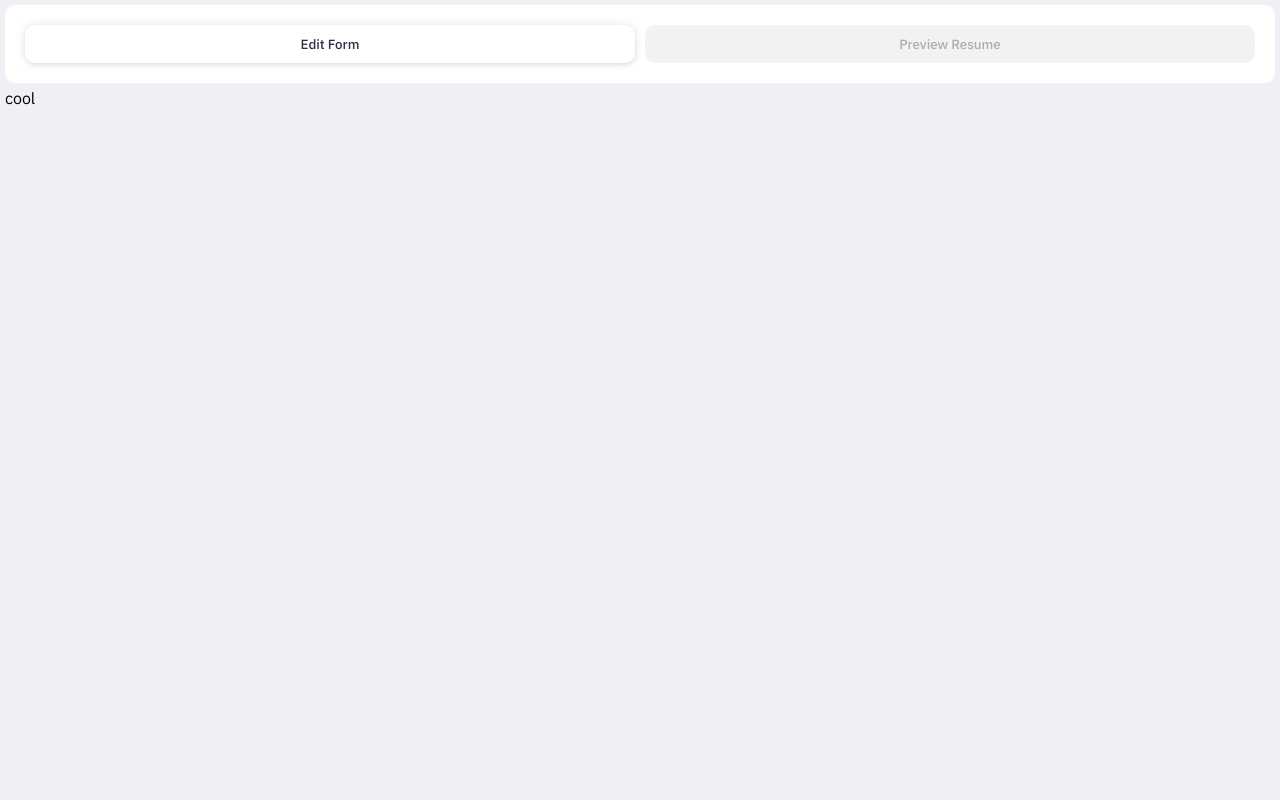
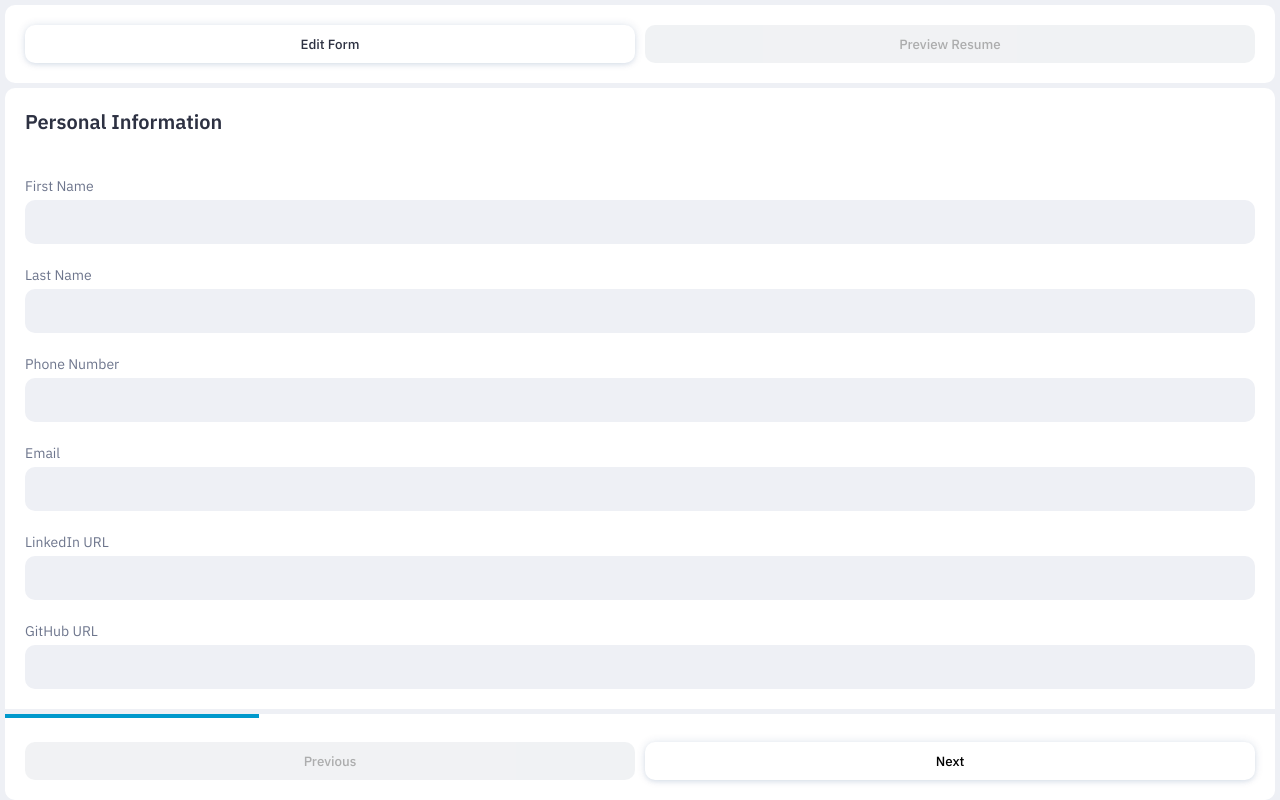
Before and after one commit to Nik-Reyes/Resume-Builder, a React (Vite) app in the folder ResumeBuilder/: page / in a window 1280 px wide. Shown: the top 800 px of the page. Built offline with nearby package versions, Linux system fonts and the light colour scheme.

Commit message:
refactor: render desktop display on media query breakpoint

```diff
--- /dev/null
+++ b/ResumeBuilder/src/Views/Desktop.jsx
@@ -0,0 +1,72 @@
+import Form from "../components/form/Form.jsx";
+import Resume from "../components/resume/Resume.jsx";
+import FormEntries from "../components/form/FormEntry.jsx";
+import Footer from "../components/footer/Footer.jsx";
+import ProgressBar from "../components/footer/ProgressBar.jsx";
+import ButtonWrapper from "../components/button/ButtonWrapper.jsx";
+import Button from "../components/button/button.jsx";
+
+function Desktop({ currentFormConfig, viewProps, sharedEntryProps }) {
+  return (
+    <>
+      <div className="form-col">
+        <Form
+          formName={currentFormConfig.formName}
+          formIsReplicable={viewProps.formIsReplicable}
+          formButtonName={currentFormConfig.formButtonName}
+          onClick={viewProps.handleAddGroup}
+        >
+          <FormEntries
+            currentFormData={viewProps.currentFormData}
+            sharedEntryProps={sharedEntryProps}
+            titleDataMap={viewProps.titleDataMap}
+            customRender={viewProps.currentFormConfig.customRender}
+            currentFormSection={viewProps.currentFormSection}
+          />
+        </Form>
+        <Footer className="progress-footer container">
+          <ProgressBar progPercent={viewProps.prog} />
+          <ButtonWrapper className="progress-button-wrapper">
+            <Button
+              className="progress-button sharp-white"
+              onClick={viewProps.decrementFormNumber}
+              disabled={viewProps.formNumber <= 0}
+            >
+              <span>Previous</span>
+            </Button>
+            <Button
+              className={
+                viewProps.isLastForm
+                  ? "progress-button disabled"
+                  : "progress-button sharp-white"
+              }
+              onClick={() => {
+                if (viewProps.isLastForm) {
+                  manageView("resume");
+                }
+                viewProps.incrementFormNumber();
+              }}
+            >
+              <span>{viewProps.isLastForm ? "Finish" : "Next"}</span>
+            </Button>
+          </ButtonWrapper>
+        </Footer>
+      </div>
+      <div className="resume-col">
+        <Resume formData={viewProps.formData} />
+        <Footer className="resume-footer container">
+          <ButtonWrapper className="button-wrapper container">
+            <Button
+              className="download-resume-button"
+              onClick={() => window.print()}
+            >
+              Download
+            </Button>
+          </ButtonWrapper>
+        </Footer>
+      </div>
+    </>
+  );
+}
+
+export default Desktop;
--- a/ResumeBuilder/src/Views/Mobile.jsx
+++ b/ResumeBuilder/src/Views/Mobile.jsx
@@ -6,65 +6,60 @@ import ProgressBar from "../components/footer/ProgressBar.jsx";
 import ButtonWrapper from "../components/button/ButtonWrapper.jsx";
 import Button from "../components/button/button.jsx";
 
-function Mobile({ view, manageView, currentFormConfig, mobileProps }) {
-  const staticSharedProps = {
-    currentFormInputFields: mobileProps.currentFormInputFields,
-    toggleAccordion: mobileProps.toggleAccordion,
-    isGroupHidden: mobileProps.isGroupHidden,
-    updateFormGroup: mobileProps.updateFormGroup,
-    handleDeleteFromActiveGroups: mobileProps.handleDeleteFromActiveGroups,
-    handleDeleteGroup: mobileProps.handleDeleteGroup,
-    formIsReplicable: mobileProps.formIsReplicable,
-    handleAddGroup: mobileProps.handleAddGroup,
-    handleOnBlur: mobileProps.handleOnBlur,
-  };
+function Mobile({
+  view,
+  manageView,
+  currentFormConfig,
+  viewProps,
+  sharedEntryProps,
+}) {
   return view.form ? (
     <>
       <Form
         formName={currentFormConfig.formName}
-        formIsReplicable={mobileProps.formIsReplicable}
+        formIsReplicable={viewProps.formIsReplicable}
         formButtonName={currentFormConfig.formButtonName}
-        onClick={mobileProps.handleAddGroup}
+        onClick={viewProps.handleAddGroup}
       >
         <FormEntries
-          currentFormData={mobileProps.currentFormData}
-          staticSharedProps={staticSharedProps}
-          titleDataMap={mobileProps.titleDataMap}
-          customRender={mobileProps.currentFormConfig.customRender}
-          currentFormSection={mobileProps.currentFormSection}
+          currentFormData={viewProps.currentFormData}
+          sharedEntryProps={sharedEntryProps}
+          titleDataMap={viewProps.titleDataMap}
+          customRender={viewProps.currentFormConfig.customRender}
+          currentFormSection={viewProps.currentFormSection}
         />
       </Form>
       <Footer className="progress-footer container">
-        <ProgressBar progPercent={mobileProps.prog} />
+        <ProgressBar progPercent={viewProps.prog} />
         <ButtonWrapper className="progress-button-wrapper">
           <Button
             className="progress-button sharp-white"
-            onClick={mobileProps.decrementFormNumber}
-            disabled={mobileProps.formNumber <= 0}
+            onClick={viewProps.decrementFormNumber}
+            disabled={viewProps.formNumber <= 0}
           >
             <span>Previous</span>
           </Button>
           <Button
             className={
-              mobileProps.isLastForm
+              viewProps.isLastForm
                 ? "progress-button disabled"
                 : "progress-button sharp-white"
             }
             onClick={() => {
-              if (mobileProps.isLastForm) {
+              if (viewProps.isLastForm) {
                 manageView("resume");
               }
-              mobileProps.incrementFormNumber();
+              viewProps.incrementFormNumber();
             }}
           >
-            <span>{mobileProps.isLastForm ? "Finish" : "Next"}</span>
+            <span>{viewProps.isLastForm ? "Finish" : "Next"}</span>
           </Button>
         </ButtonWrapper>
       </Footer>
     </>
   ) : (
     <>
-      <Resume formData={mobileProps.formData} />
+      <Resume formData={viewProps.formData} />
       <Footer className="resume-footer container">
         <ButtonWrapper className="button-wrapper container">
           <Button
--- a/ResumeBuilder/src/Views/View.jsx
+++ b/ResumeBuilder/src/Views/View.jsx
@@ -1,5 +1,6 @@
 import { useMediaQuery } from "react-responsive";
 import Mobile from "./Mobile.jsx";
+import Desktop from "./Desktop.jsx";
 import { useState } from "react";
 
 function View({ view, manageView, currentFormConfig, mobileProps }) {
@@ -26,20 +27,46 @@ function View({ view, manageView, currentFormConfig, mobileProps }) {
   }
   /////////// END ACTIVE GROUP MANIPULATION FUNCTIONS ///////////
 
-  return isMobile ? (
-    <Mobile
-      view={view}
-      manageView={manageView}
-      currentFormConfig={currentFormConfig}
-      mobileProps={{
-        ...mobileProps,
-        handleDeleteFromActiveGroups,
-        toggleAccordion,
-        isGroupHidden,
-      }}
-    ></Mobile>
-  ) : (
-    "cool"
+  const sharedEntryProps = {
+    currentFormInputFields: mobileProps.currentFormInputFields,
+    toggleAccordion: mobileProps.toggleAccordion,
+    isGroupHidden: mobileProps.isGroupHidden,
+    updateFormGroup: mobileProps.updateFormGroup,
+    handleDeleteFromActiveGroups: mobileProps.handleDeleteFromActiveGroups,
+    handleDeleteGroup: mobileProps.handleDeleteGroup,
+    formIsReplicable: mobileProps.formIsReplicable,
+    handleAddGroup: mobileProps.handleAddGroup,
+    handleOnBlur: mobileProps.handleOnBlur,
+    handleDeleteFromActiveGroups: handleDeleteFromActiveGroups,
+    toggleAccordion: toggleAccordion,
+    isGroupHidden: isGroupHidden,
+  };
+
+  const viewProps = {
+    ...mobileProps,
+    handleDeleteFromActiveGroups: handleDeleteFromActiveGroups,
+    toggleAccordion: toggleAccordion,
+    isGroupHidden: isGroupHidden,
+  };
+
+  return (
+    <div className={isMobile ? "content mobile" : "content desktop"}>
+      {isMobile ? (
+        <Mobile
+          view={view}
+          manageView={manageView}
+          currentFormConfig={currentFormConfig}
+          viewProps={viewProps}
+          sharedEntryProps={sharedEntryProps}
+        />
+      ) : (
+        <Desktop
+          currentFormConfig={currentFormConfig}
+          viewProps={viewProps}
+          sharedEntryProps={sharedEntryProps}
+        />
+      )}
+    </div>
   );
 }
 
--- a/ResumeBuilder/src/components/content/Content.jsx
+++ b/ResumeBuilder/src/components/content/Content.jsx
@@ -137,8 +137,6 @@ function Content({ view, manageView }) {
   // content will load or the desktop version will
   return (
     <div className="page-content">
-      <div className="content">
-        <div className="main">
       <View
         view={view}
         manageView={manageView}
@@ -146,8 +144,6 @@ function Content({ view, manageView }) {
         mobileProps={mobileProps}
       />
     </div>
-      </div>
-    </div>
   );
 }
 
--- a/ResumeBuilder/src/components/form/FormEntry.jsx
+++ b/ResumeBuilder/src/components/form/FormEntry.jsx
@@ -3,7 +3,7 @@ import SkillInputGroup from "./SkillInputGroup.jsx";
 
 function FormEntries({
   currentFormData,
-  staticSharedProps,
+  sharedEntryProps,
   titleDataMap,
   customRender,
   currentFormSection,
@@ -12,15 +12,15 @@ function FormEntries({
     const titleData = titleDataMap[currentFormSection]?.(groupStateObj);
     return customRender ? (
       <SkillInputGroup
-        {...staticSharedProps}
+        {...sharedEntryProps}
         groupStateObj={groupStateObj}
         groupKey={groupStateObj.id}
         key={groupStateObj.id}
       />
     ) : (
       <DefaultInputGroup
-        {...staticSharedProps}
-        formIsReplicable={staticSharedProps.formIsReplicable}
+        {...sharedEntryProps}
+        formIsReplicable={sharedEntryProps.formIsReplicable}
         groupStateObj={groupStateObj}
         groupKey={groupStateObj.id}
         titleData={titleData}
```
Lines whose indentation alone changed are shown as unchanged.
